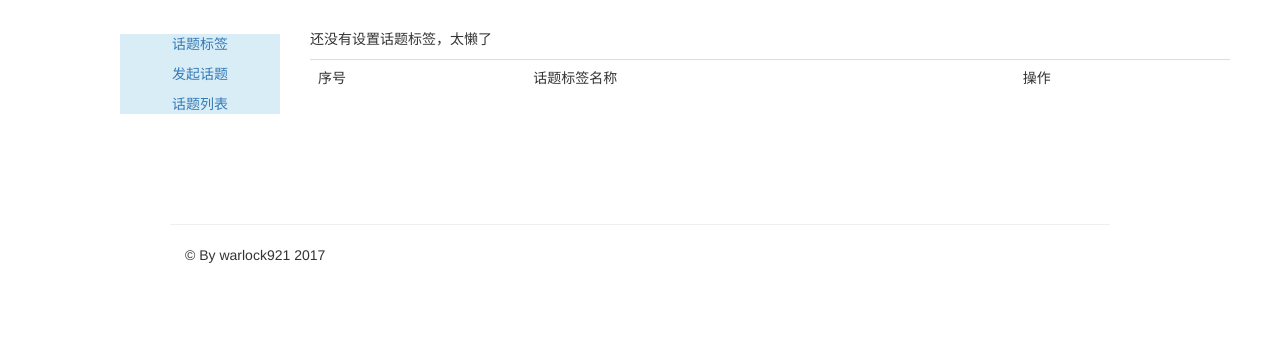
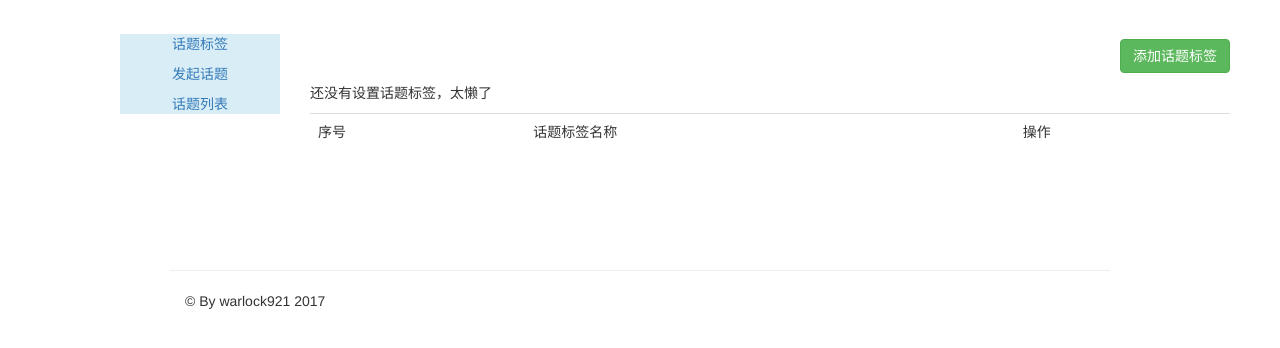
Before and after one commit to warlock921/thinkheh, a Django app: a page that uses templates/article/column/article_column.html in a window 1280 px wide; the page is wider, and only the part inside the window is pictured. Shown: the part 61-409 px from the top of that part. Run offline with Django 3.2, Linux system fonts and the light colour scheme; the visitor is signed in with stand-in values (Sample User, id 1); data that the repository does not hold is empty; some libraries are stand-ins or nearby versions.

Commit message:
修复BUG

```diff
--- a/templates/article/column/article_column.html
+++ b/templates/article/column/article_column.html
@@ -5,7 +5,7 @@
 {% endblock title %}
 {% block content %}
 <div>
-
+	<p class="text-right"><button name="" class="btn btn-success" id="add_column" onclick="add_column()">添加话题标签</button></p>
 	<table class="table table-hover">
 		<tr>
 			<td>序号</td>
```
